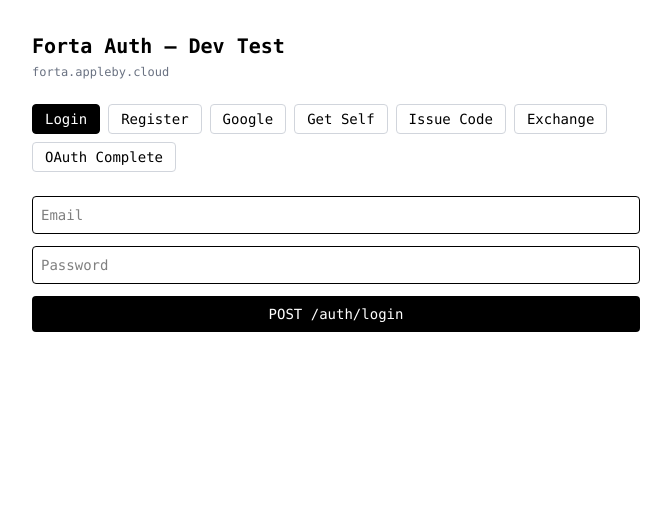
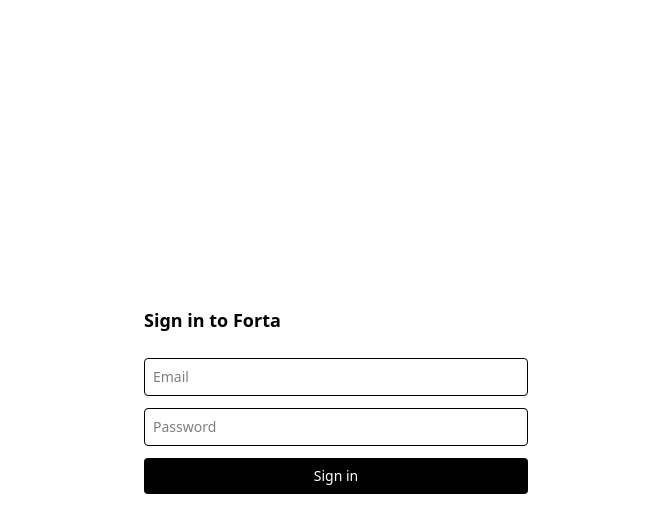
Before and after one commit to aidenappl/forta-login, a Next.js app: page / in a window 1280 px wide. Shown: the top 532 px of the page, without its empty margins (304-975 px from the left). Built offline with nearby package versions, Linux system fonts and the light colour scheme.

Commit message:
Handlers for oauth

```diff
--- a/docker-compose.yml
+++ b/docker-compose.yml
@@ -24,9 +24,6 @@
       timeout: 15s
       retries: 3
       start_period: 45s
-    depends_on:
-      forta-api:
-        condition: service_healthy
     labels:
       - "com.docker.compose.project=forta"
       - "traefik.enable=false"
--- a/src/app/page.tsx
+++ b/src/app/page.tsx
@@ -1,349 +1,114 @@
 "use client";
 
-import { useState } from "react";
-import { ApiResponse } from "@/types";
-import {
-  reqLoginLocal,
-  reqRegister,
-  reqGetSelf,
-  reqLoginGoogle,
-  reqIssueCode,
-  reqExchangeCode,
-  reqOAuthComplete,
-} from "@/services/auth.service";
+import { Suspense, useState } from "react";
+import { useSearchParams } from "next/navigation";
+import { reqLoginLocal, reqOAuthComplete } from "@/services/auth.service";
+import { AuthResponseData } from "@/types";
 
-type Tab =
-  | "login"
-  | "register"
-  | "google"
-  | "self"
-  | "issue_code"
-  | "exchange"
-  | "oauth_complete";
+function LoginForm() {
+  const searchParams = useSearchParams();
+  const oauthRequestToken = searchParams.get("oauth_request_token");
+  const isOAuthFlow = !!oauthRequestToken;
 
-const TABS: { id: Tab; label: string }[] = [
-  { id: "login", label: "Login" },
-  { id: "register", label: "Register" },
-  { id: "google", label: "Google" },
-  { id: "self", label: "Get Self" },
-  { id: "issue_code", label: "Issue Code" },
-  { id: "exchange", label: "Exchange" },
-  { id: "oauth_complete", label: "OAuth Complete" },
-];
+  const [email, setEmail] = useState("");
+  const [password, setPassword] = useState("");
+  const [error, setError] = useState<string | null>(null);
+  const [loading, setLoading] = useState(false);
+  const [done, setDone] = useState(false);
 
-export default function Home() {
-  const [tab, setTab] = useState<Tab>("login");
-  // eslint-disable-next-line @typescript-eslint/no-explicit-any
-  const [result, setResult] = useState<ApiResponse<any> | null>(null);
-  const [loading, setLoading] = useState(false);
+  const completeOAuth = async (data: AuthResponseData) => {
+    const res = await reqOAuthComplete(
+      { oauth_request_token: oauthRequestToken! },
+      data.authorization.access_token,
+    );
 
-  const run = async (fn: () => Promise<ApiResponse<unknown>>) => {
-    setLoading(true);
-    setResult(null);
-    const res = await fn();
-    setResult(res);
-    setLoading(false);
+    if (!res.success) {
+      setError(
+        res.status === 400
+          ? "Authorization request expired or invalid. Please return to the application and try again."
+          : res.error_message,
+      );
+      return;
+    }
+
+    window.location.href = res.data.redirect_url;
   };
 
-  // ── Login ────────────────────────────────────────────────────────────────
-  const [loginEmail, setLoginEmail] = useState("");
-  const [loginPassword, setLoginPassword] = useState("");
+  const handleSubmit = async (e: React.FormEvent) => {
+    e.preventDefault();
+    setError(null);
+    setLoading(true);
 
-  // ── Register ─────────────────────────────────────────────────────────────
-  const [regName, setRegName] = useState("");
-  const [regEmail, setRegEmail] = useState("");
-  const [regPassword, setRegPassword] = useState("");
+    const res = await reqLoginLocal({ email, password });
 
-  // ── Google ───────────────────────────────────────────────────────────────
-  const [googleToken, setGoogleToken] = useState("");
+    if (!res.success) {
+      setError(res.error_message);
+      setLoading(false);
+      return;
+    }
 
-  // ── Issue Code ───────────────────────────────────────────────────────────
-  const [codeClientId, setCodeClientId] = useState("");
-  const [codeRedirectUri, setCodeRedirectUri] = useState("");
+    if (isOAuthFlow) {
+      await completeOAuth(res.data);
+      setLoading(false);
+    } else {
+      setLoading(false);
+      setDone(true);
+    }
+  };
 
-  // ── Exchange ─────────────────────────────────────────────────────────────
-  const [exchClientId, setExchClientId] = useState("");
-  const [exchClientSecret, setExchClientSecret] = useState("");
-  const [exchCode, setExchCode] = useState("");
-
-  // ── OAuth Complete ────────────────────────────────────────────────────────
-  const [oauthRequestToken, setOauthRequestToken] = useState("");
+  if (done) {
+    return <p className="text-sm text-green-700">Signed in successfully.</p>;
+  }
 
   return (
-    <main className="p-8 max-w-2xl mx-auto font-mono">
-      <h1 className="text-xl font-bold mb-1">Forta Auth — Dev Test</h1>
-      <p className="text-xs text-gray-500 mb-6">forta.appleby.cloud</p>
+    <div className="flex flex-col gap-5">
+      {isOAuthFlow && (
+        <div className="text-xs border border-blue-200 bg-blue-50 text-blue-700 rounded p-3">
+          A third-party application is requesting access. Sign in to authorize.
+        </div>
+      )}
 
-      <div className="flex flex-wrap gap-2 mb-6">
-        {TABS.map(({ id, label }) => (
-          <button
-            key={id}
-            onClick={() => {
-              setTab(id);
-              setResult(null);
-            }}
-            className={`px-3 py-1 text-sm border rounded ${tab === id ? "bg-black text-white border-black" : "border-gray-300 hover:border-black"}`}
-          >
-            {label}
-          </button>
-        ))}
-      </div>
-
-      {/* Login */}
-      {tab === "login" && (
-        <form
-          onSubmit={(e) => {
-            e.preventDefault();
-            run(() =>
-              reqLoginLocal({ email: loginEmail, password: loginPassword }),
-            );
-          }}
-          className="flex flex-col gap-3"
-        >
+      <form onSubmit={handleSubmit} className="flex flex-col gap-3">
         <input
+          type="email"
           placeholder="Email"
-            type="email"
-            value={loginEmail}
-            onChange={(e) => setLoginEmail(e.target.value)}
-            className="border p-2 rounded text-sm"
+          value={email}
+          onChange={(e) => setEmail(e.target.value)}
+          className="border rounded p-2 text-sm"
+          autoComplete="email"
           required
         />
         <input
+          type="password"
           placeholder="Password"
-            type="password"
-            value={loginPassword}
-            onChange={(e) => setLoginPassword(e.target.value)}
-            className="border p-2 rounded text-sm"
+          value={password}
+          onChange={(e) => setPassword(e.target.value)}
+          className="border rounded p-2 text-sm"
+          autoComplete="current-password"
           required
         />
+        {error && <p className="text-xs text-red-600">{error}</p>}
         <button
           type="submit"
-            className="bg-black text-white p-2 rounded text-sm"
+          disabled={loading}
+          className="bg-black text-white rounded p-2 text-sm disabled:opacity-50"
         >
-            POST /auth/login
+          {loading ? "Signing in…" : "Sign in"}
         </button>
       </form>
-      )}
+    </div>
+  );
+}
 
-      {/* Register */}
-      {tab === "register" && (
-        <form
-          onSubmit={(e) => {
-            e.preventDefault();
-            run(() =>
-              reqRegister({
-                name: regName,
-                email: regEmail,
-                password: regPassword,
-              }),
-            );
-          }}
-          className="flex flex-col gap-3"
-        >
-          <input
-            placeholder="Name"
-            value={regName}
-            onChange={(e) => setRegName(e.target.value)}
-            className="border p-2 rounded text-sm"
-            required
-          />
-          <input
-            placeholder="Email"
-            type="email"
-            value={regEmail}
-            onChange={(e) => setRegEmail(e.target.value)}
-            className="border p-2 rounded text-sm"
-            required
-          />
-          <input
-            placeholder="Password"
-            type="password"
-            value={regPassword}
-            onChange={(e) => setRegPassword(e.target.value)}
-            className="border p-2 rounded text-sm"
-            required
-          />
-          <button
-            type="submit"
-            className="bg-black text-white p-2 rounded text-sm"
-          >
-            POST /auth/register
-          </button>
-        </form>
-      )}
-
-      {/* Google */}
-      {tab === "google" && (
-        <form
-          onSubmit={(e) => {
-            e.preventDefault();
-            run(() => reqLoginGoogle({ id_token: googleToken }));
-          }}
-          className="flex flex-col gap-3"
-        >
-          <textarea
-            placeholder="Google ID Token"
-            value={googleToken}
-            onChange={(e) => setGoogleToken(e.target.value)}
-            className="border p-2 rounded text-xs h-24 resize-none"
-            required
-          />
-          <button
-            type="submit"
-            className="bg-black text-white p-2 rounded text-sm"
-          >
-            POST /auth/google
-          </button>
-        </form>
-      )}
-
-      {/* Get Self */}
-      {tab === "self" && (
-        <button
-          onClick={() => run(reqGetSelf)}
-          className="bg-black text-white px-4 py-2 rounded text-sm"
-        >
-          GET /auth/self
-        </button>
-      )}
-
-      {/* Issue Code */}
-      {tab === "issue_code" && (
-        <form
-          onSubmit={(e) => {
-            e.preventDefault();
-            run(() =>
-              reqIssueCode({
-                client_id: codeClientId,
-                redirect_uri: codeRedirectUri,
-              }),
-            );
-          }}
-          className="flex flex-col gap-3"
-        >
-          <input
-            placeholder="client_id"
-            value={codeClientId}
-            onChange={(e) => setCodeClientId(e.target.value)}
-            className="border p-2 rounded text-sm"
-            required
-          />
-          <input
-            placeholder="redirect_uri"
-            type="url"
-            value={codeRedirectUri}
-            onChange={(e) => setCodeRedirectUri(e.target.value)}
-            className="border p-2 rounded text-sm"
-            required
-          />
-          <button
-            type="submit"
-            className="bg-black text-white p-2 rounded text-sm"
-          >
-            POST /auth/code
-          </button>
-        </form>
-      )}
-
-      {/* Exchange */}
-      {tab === "exchange" && (
-        <form
-          onSubmit={(e) => {
-            e.preventDefault();
-            run(() =>
-              reqExchangeCode({
-                client_id: exchClientId,
-                client_secret: exchClientSecret,
-                code: exchCode,
-              }),
-            );
-          }}
-          className="flex flex-col gap-3"
-        >
-          <input
-            placeholder="client_id"
-            value={exchClientId}
-            onChange={(e) => setExchClientId(e.target.value)}
-            className="border p-2 rounded text-sm"
-            required
-          />
-          <input
-            placeholder="client_secret"
-            type="password"
-            value={exchClientSecret}
-            onChange={(e) => setExchClientSecret(e.target.value)}
-            className="border p-2 rounded text-sm"
-            required
-          />
-          <input
-            placeholder="code"
-            value={exchCode}
-            onChange={(e) => setExchCode(e.target.value)}
-            className="border p-2 rounded text-sm"
-            required
-          />
-          <button
-            type="submit"
-            className="bg-black text-white p-2 rounded text-sm"
-          >
-            POST /auth/exchange
-          </button>
-        </form>
-      )}
-
-      {/* OAuth Complete */}
-      {tab === "oauth_complete" && (
-        <form
-          onSubmit={(e) => {
-            e.preventDefault();
-            run(() =>
-              reqOAuthComplete({ oauth_request_token: oauthRequestToken }),
-            );
-          }}
-          className="flex flex-col gap-3"
-        >
-          <textarea
-            placeholder="oauth_request_token (JWT)"
-            value={oauthRequestToken}
-            onChange={(e) => setOauthRequestToken(e.target.value)}
-            className="border p-2 rounded text-xs h-24 resize-none"
-            required
-          />
-          <button
-            type="submit"
-            className="bg-black text-white p-2 rounded text-sm"
-          >
-            POST /oauth/complete
-          </button>
-        </form>
-      )}
-
-      {/* Result */}
-      {(loading || result) && (
-        <div className="mt-8">
-          <div className="flex items-center gap-2 mb-2">
-            <span className="text-xs font-semibold uppercase tracking-widest text-gray-500">
-              Response
-            </span>
-            {result && (
-              <span
-                className={`text-xs px-2 py-0.5 rounded ${result.success ? "bg-green-100 text-green-700" : "bg-red-100 text-red-700"}`}
-              >
-                {result.success
-                  ? `${result.status} OK`
-                  : `${result.status} Error`}
-              </span>
-            )}
+export default function Home() {
+  return (
+    <main className="min-h-screen flex items-center justify-center p-8">
+      <div className="w-full max-w-sm">
+        <h1 className="text-lg font-semibold mb-6">Sign in to Forta</h1>
+        <Suspense>
+          <LoginForm />
+        </Suspense>
       </div>
-          {loading ? (
-            <p className="text-xs text-gray-400">Loading…</p>
-          ) : (
-            <pre className="bg-gray-50 border p-4 rounded text-xs overflow-auto whitespace-pre-wrap">
-              {JSON.stringify(result, null, 2)}
-            </pre>
-          )}
-        </div>
-      )}
     </main>
   );
 }
--- a/src/services/auth.service.ts
+++ b/src/services/auth.service.ts
@@ -53,9 +53,12 @@
         data: body,
     });
 
-export const reqOAuthComplete = (body: OAuthCompleteRequest) =>
+export const reqOAuthComplete = (body: OAuthCompleteRequest, accessToken: string) =>
     fetchApi<OAuthCompleteResponse>({
         method: "POST",
         url: "/oauth/complete",
         data: body,
+        headers: {
+            Authorization: `Bearer ${accessToken}`,
+        },
     });
```
Lines whose indentation alone changed are shown as unchanged.
